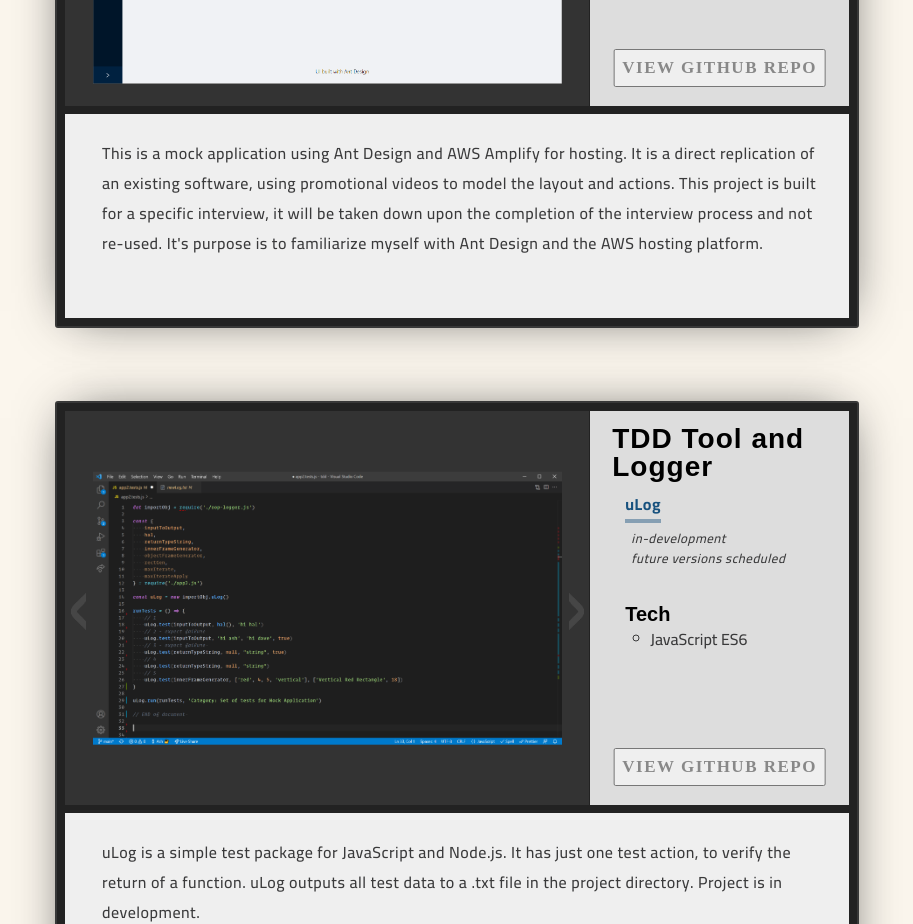
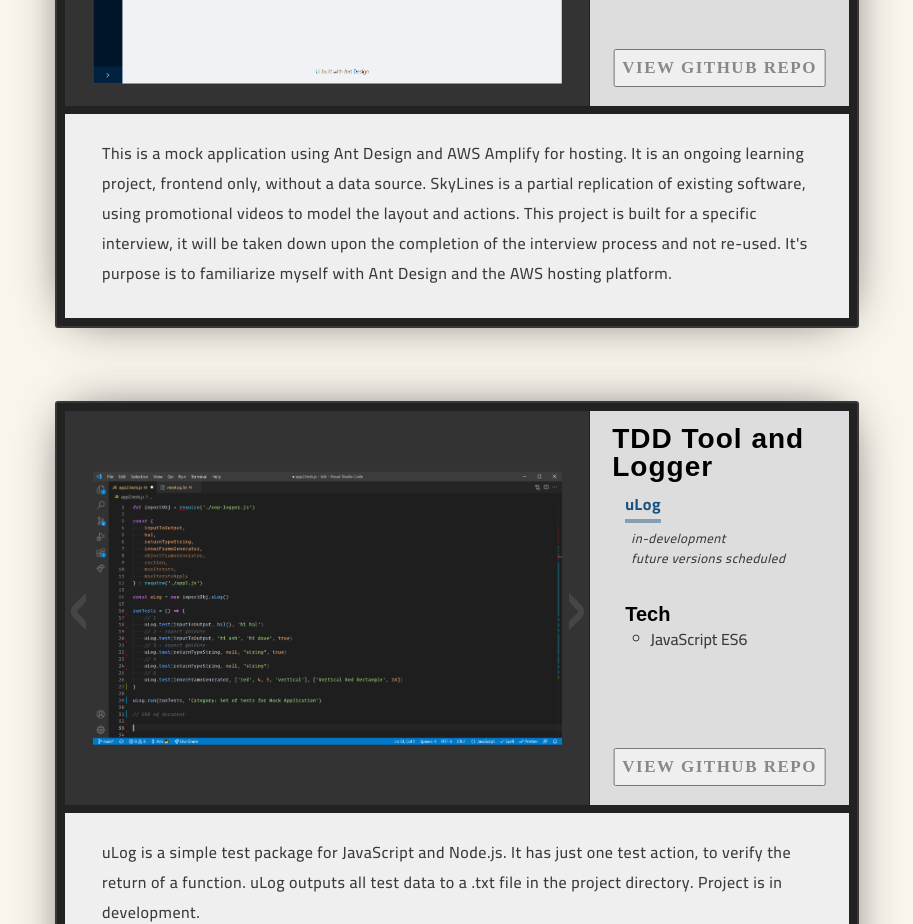
Before and after one commit to ashthomasweb/resume--job-portfolio, a website: page public/index.html in a window 1280 px wide. Shown: the part 1226-2150 px from the top of the page, without its empty margins (183-1096 px from the left). Drawn offline with Linux system fonts and the light colour scheme; a web font is replaced by a local one.

Commit message:
Minor SkyLines description update

```diff
--- a/public/index.html
+++ b/public/index.html
@@ -82,7 +82,7 @@
       <div class="card--gallery lower" style="height: 220px">
         <div class="card--gallery-inner lower-text">
           <p>
-            This is a mock application using Ant Design and AWS Amplify for hosting. It is a direct replication of an existing software, using promotional videos to model the layout and actions. This
+            This is a mock application using Ant Design and AWS Amplify for hosting. It is an ongoing learning project, frontend only, without a data source. SkyLines is a partial replication of existing software, using promotional videos to model the layout and actions. This
             project is built for a specific interview, it will be taken down upon the completion of the interview process and not re-used. It's purpose is to familiarize myself with Ant Design and the
             AWS hosting platform.
           </p>
```
